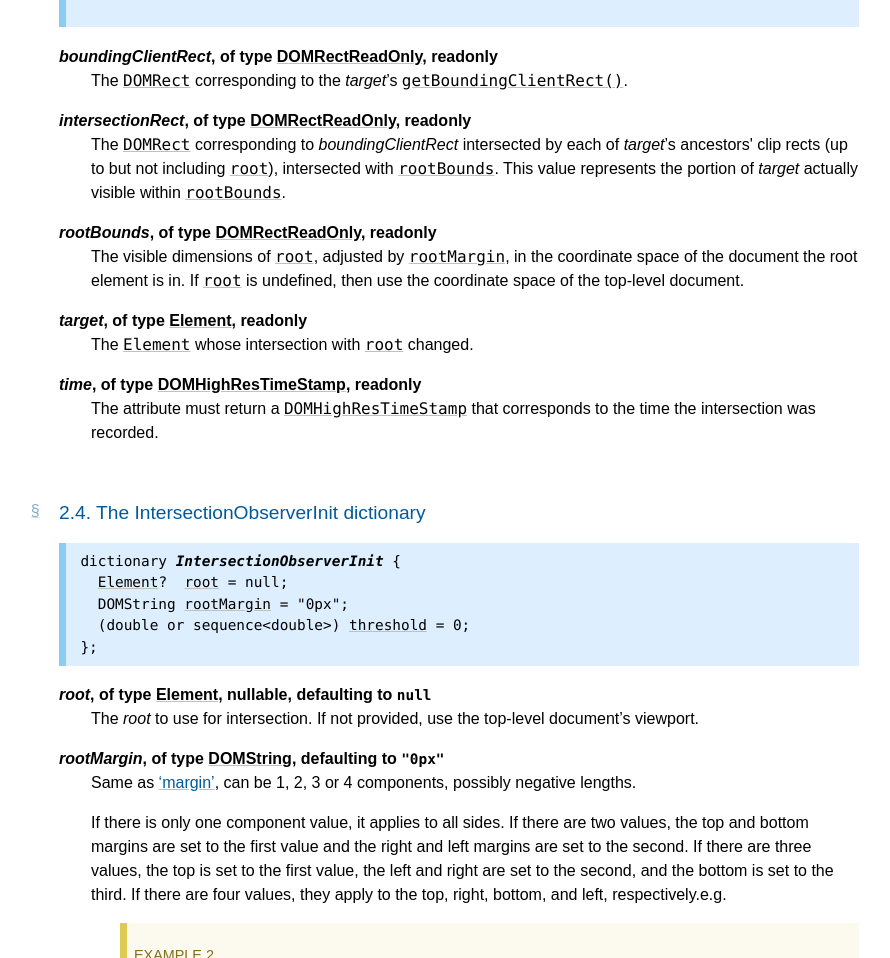
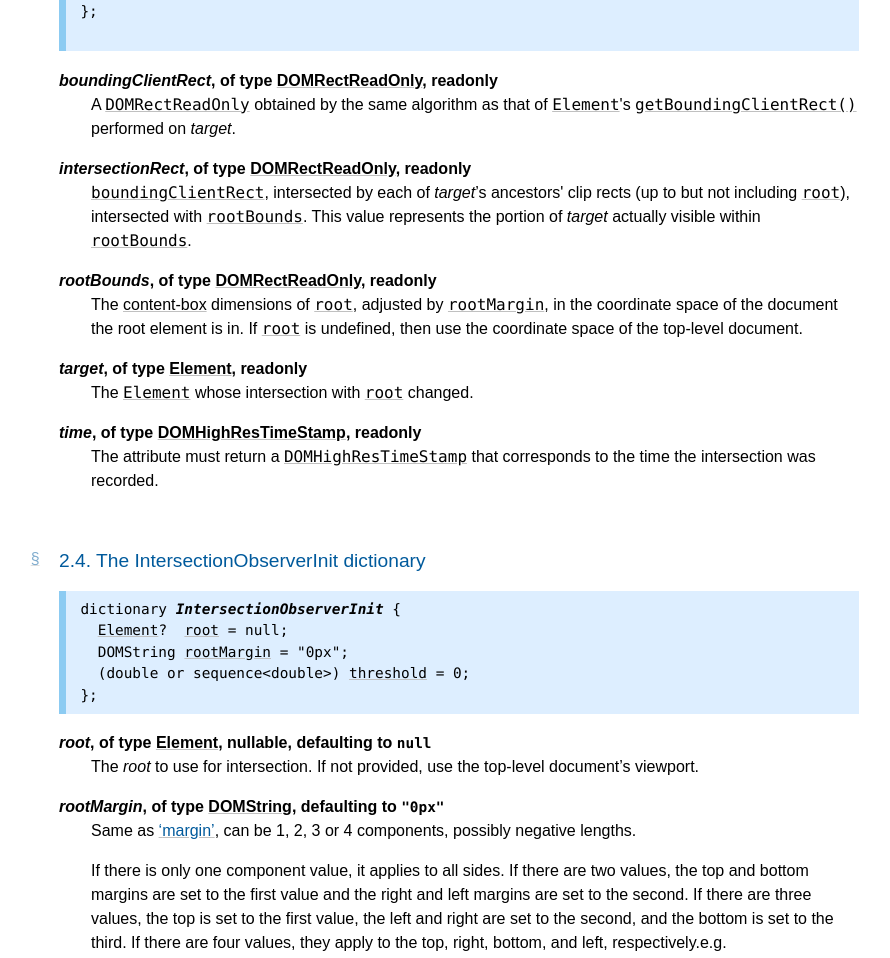
Before and after one commit to w3c/IntersectionObserver, a plain HTML site: page index.html in a window 1280 px wide. Shown: the part 5903-6861 px from the top of the page, without its empty margins (208-1098 px from the left). Drawn offline with Linux system fonts and the light colour scheme.

Commit message:
update getBoundingClientRect to refer to the backing algorithm, not the method name.

```diff
--- a/index.html
+++ b/index.html
@@ -1301,8 +1301,8 @@ document’s viewport.</p>
       <p><dfn class="idl-code" data-dfn-for="IntersectionObserver" data-dfn-type="attribute" data-export="" id="dom-intersectionobserver-rootmargin">rootMargin<a class="self-link" href="#dom-intersectionobserver-rootmargin"></a></dfn>, <span> of type <a data-link-type="idl-name" href="http://heycam.github.io/webidl/#idl-DOMString">DOMString</a>, readonly</span></p>
      <dd data-md="">
       <p>Same as <a class="property" data-link-type="propdesc" href="https://drafts.csswg.org/css2/box.html#propdef-margin">margin</a>, can be 1, 2, 3 or 4 components, possibly
-negative lengths.
-See <code class="idl"><a data-link-type="idl" href="#dom-intersectionobserverinit-rootmargin">rootMargin</a></code>.</p>
+negative lengths. See
+IntersectionObserverInit/<code class="idl"><a data-link-type="idl" href="#dom-intersectionobserverinit-rootmargin">rootMargin</a></code>.</p>
      <dt data-md="">
       <p><dfn class="idl-code" data-dfn-for="IntersectionObserver" data-dfn-type="attribute" data-export="" id="dom-intersectionobserver-thresholds">thresholds<a class="self-link" href="#dom-intersectionobserver-thresholds"></a></dfn>, <span> of type sequence&lt;<a data-link-type="idl-name" href="http://heycam.github.io/webidl/#idl-double">double</a>>, readonly</span></p>
      <dd data-md="">
@@ -1333,20 +1333,22 @@ dictionary <dfn class="idl-code" data-dfn-type="dictionary" data-export="" id="d
      <dt data-md="">
       <p><dfn class="idl-code" data-dfn-for="IntersectionObserverEntry" data-dfn-type="attribute" data-export="" id="dom-intersectionobserverentry-boundingclientrect">boundingClientRect<a class="self-link" href="#dom-intersectionobserverentry-boundingclientrect"></a></dfn>, <span> of type <a data-link-type="idl-name" href="https://drafts.fxtf.org/geometry-1/#domrectreadonly">DOMRectReadOnly</a>, readonly</span></p>
      <dd data-md="">
-      <p>The <code class="idl"><a data-link-type="idl" href="https://drafts.fxtf.org/geometry-1/#domrect">DOMRect</a></code> corresponding to the <i>target</i>’s <code class="idl"><a data-link-type="idl" href="https://drafts.csswg.org/cssom-view-1/#dom-element-getboundingclientrect">getBoundingClientRect()</a></code>.</p>
+      <p>A <code class="idl"><a data-link-type="idl" href="https://drafts.fxtf.org/geometry-1/#domrectreadonly">DOMRectReadOnly</a></code> obtained by the same algorithm as that of <code class="idl"><a data-link-type="idl" href="https://dom.spec.whatwg.org/#element">Element</a></code>'s <code class="idl"><a data-link-type="idl" href="https://drafts.csswg.org/cssom-view-1/#dom-element-getboundingclientrect">getBoundingClientRect()</a></code> performed on <i>target</i>.</p>
      <dt data-md="">
       <p><dfn class="idl-code" data-dfn-for="IntersectionObserverEntry" data-dfn-type="attribute" data-export="" id="dom-intersectionobserverentry-intersectionrect">intersectionRect<a class="self-link" href="#dom-intersectionobserverentry-intersectionrect"></a></dfn>, <span> of type <a data-link-type="idl-name" href="https://drafts.fxtf.org/geometry-1/#domrectreadonly">DOMRectReadOnly</a>, readonly</span></p>
      <dd data-md="">
-      <p>The <code class="idl"><a data-link-type="idl" href="https://drafts.fxtf.org/geometry-1/#domrect">DOMRect</a></code> corresponding to <i>boundingClientRect</i> intersected by each of <i>target</i>’s ancestors' clip rects
-(up to but not including <code class="idl"><a data-link-type="idl" href="#dom-intersectionobserver-root">root</a></code>), intersected
+      <p><code class="idl"><a data-link-type="idl" href="#dom-intersectionobserverentry-boundingclientrect">boundingClientRect</a></code>, intersected by
+each of <i>target</i>’s ancestors' clip rects (up to but not
+including <code class="idl"><a data-link-type="idl" href="#dom-intersectionobserver-root">root</a></code>), intersected
 with <code class="idl"><a data-link-type="idl" href="#dom-intersectionobserverentry-rootbounds">rootBounds</a></code>. This value
 represents the portion of <i>target</i> actually visible within <code class="idl"><a data-link-type="idl" href="#dom-intersectionobserverentry-rootbounds">rootBounds</a></code>.</p>
      <dt data-md="">
       <p><dfn class="idl-code" data-dfn-for="IntersectionObserverEntry" data-dfn-type="attribute" data-export="" id="dom-intersectionobserverentry-rootbounds">rootBounds<a class="self-link" href="#dom-intersectionobserverentry-rootbounds"></a></dfn>, <span> of type <a data-link-type="idl-name" href="https://drafts.fxtf.org/geometry-1/#domrectreadonly">DOMRectReadOnly</a>, readonly</span></p>
      <dd data-md="">
-      <p>The visible dimensions of <code class="idl"><a data-link-type="idl" href="#dom-intersectionobserver-root">root</a></code>, adjusted by <code class="idl"><a data-link-type="idl" href="#dom-intersectionobserver-rootmargin">rootMargin</a></code>, in the coordinate space of the
-document the root element is in. If <code class="idl"><a data-link-type="idl" href="#dom-intersectionobserver-root">root</a></code> is
-undefined, then use the coordinate space of the top-level document.</p>
+      <p>The <a data-link-type="dfn" href="https://drafts.csswg.org/css2/box.html#content-edge">content-box</a> dimensions of <code class="idl"><a data-link-type="idl" href="#dom-intersectionobserver-root">root</a></code>,
+adjusted by <code class="idl"><a data-link-type="idl" href="#dom-intersectionobserver-rootmargin">rootMargin</a></code>, in the coordinate
+space of the document the root element is in. If <code class="idl"><a data-link-type="idl" href="#dom-intersectionobserver-root">root</a></code> is undefined, then use the coordinate
+space of the top-level document.</p>
      <dt data-md="">
       <p><dfn class="idl-code" data-dfn-for="IntersectionObserverEntry" data-dfn-type="attribute" data-export="" id="dom-intersectionobserverentry-target">target<a class="self-link" href="#dom-intersectionobserverentry-target"></a></dfn>, <span> of type <a data-link-type="idl-name" href="https://dom.spec.whatwg.org/#element">Element</a>, readonly</span></p>
      <dd data-md="">
@@ -1465,7 +1467,7 @@ Observations Steps</span><a class="self-link" href="#update-intersection-observa
                     by <var>observer</var>.<code class="idl"><a data-link-type="idl" href="#dom-intersectionobserver-rootmargin">rootMargin</a></code>.
      <li>For each <var>target</var> in <var>observer</var>’s internal <code class="idl"><a data-link-type="idl" href="#dom-intersectionobserver-observationtargets-slot">[[ObservationTargets]]</a></code> slot
      <ol>
-      <li>Let <var>boundingClientRect</var> be the value of <var>target</var>.<code class="idl"><a data-link-type="idl" href="https://drafts.csswg.org/cssom-view-1/#dom-element-getboundingclientrect">getBoundingClientRect()</a></code>.
+      <li>Let <var>boundingClientRect</var> be a <code class="idl"><a data-link-type="idl" href="https://drafts.fxtf.org/geometry-1/#domrectreadonly">DOMRectReadOnly</a></code> obtained by the same algorithm as that of <code class="idl"><a data-link-type="idl" href="https://dom.spec.whatwg.org/#element">Element</a></code>'s <code class="idl"><a data-link-type="idl" href="https://drafts.csswg.org/cssom-view-1/#dom-element-getboundingclientrect">getBoundingClientRect()</a></code> performed on <var>target</var>.
       <li>Let <var>intersectionRect</var> be the intersection of <var>boundingClientRect</var> with <var>rootBounds</var>, intersected with
                         the clip rect of each ancestor between <var>target</var> and <var>observer</var>.<code class="idl"><a data-link-type="idl" href="#dom-intersectionobserver-root">root</a></code> (or the
                         top-level document’s viewport if <var>observer</var>.<code class="idl"><a data-link-type="idl" href="#dom-intersectionobserver-root">root</a></code> is null).
@@ -1630,7 +1632,6 @@ Observations Steps</span><a class="self-link" href="#update-intersection-observa
    <li>
     <a data-link-type="biblio" href="#biblio-geometry-1">[geometry-1]</a> defines the following terms:
     <ul>
-     <li><a href="https://drafts.fxtf.org/geometry-1/#domrect">DOMRect</a>
      <li><a href="https://drafts.fxtf.org/geometry-1/#dictdef-domrectinit">DOMRectInit</a>
      <li><a href="https://drafts.fxtf.org/geometry-1/#domrectreadonly">DOMRectReadOnly</a>
     </ul>
```
Also changed, not shown: 1 other file.
